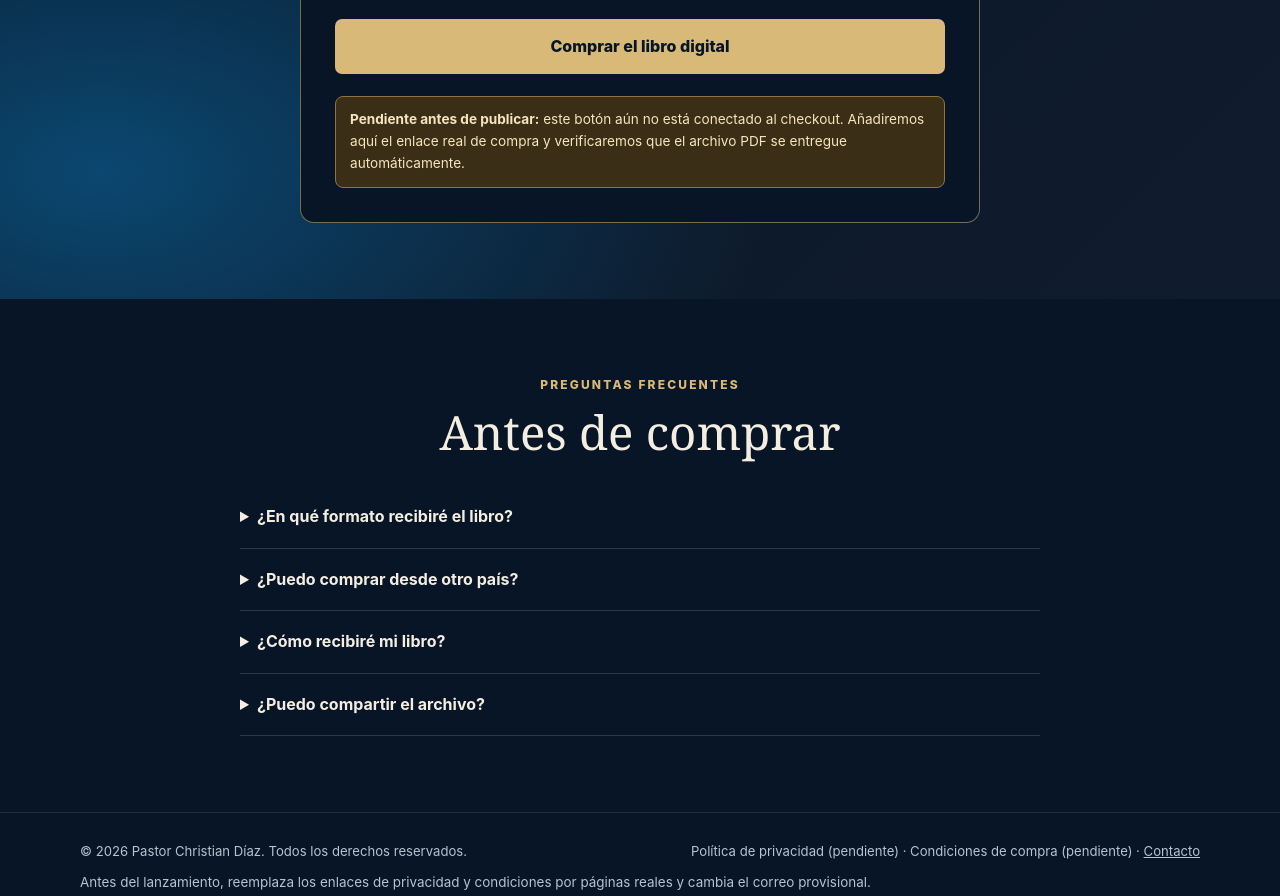
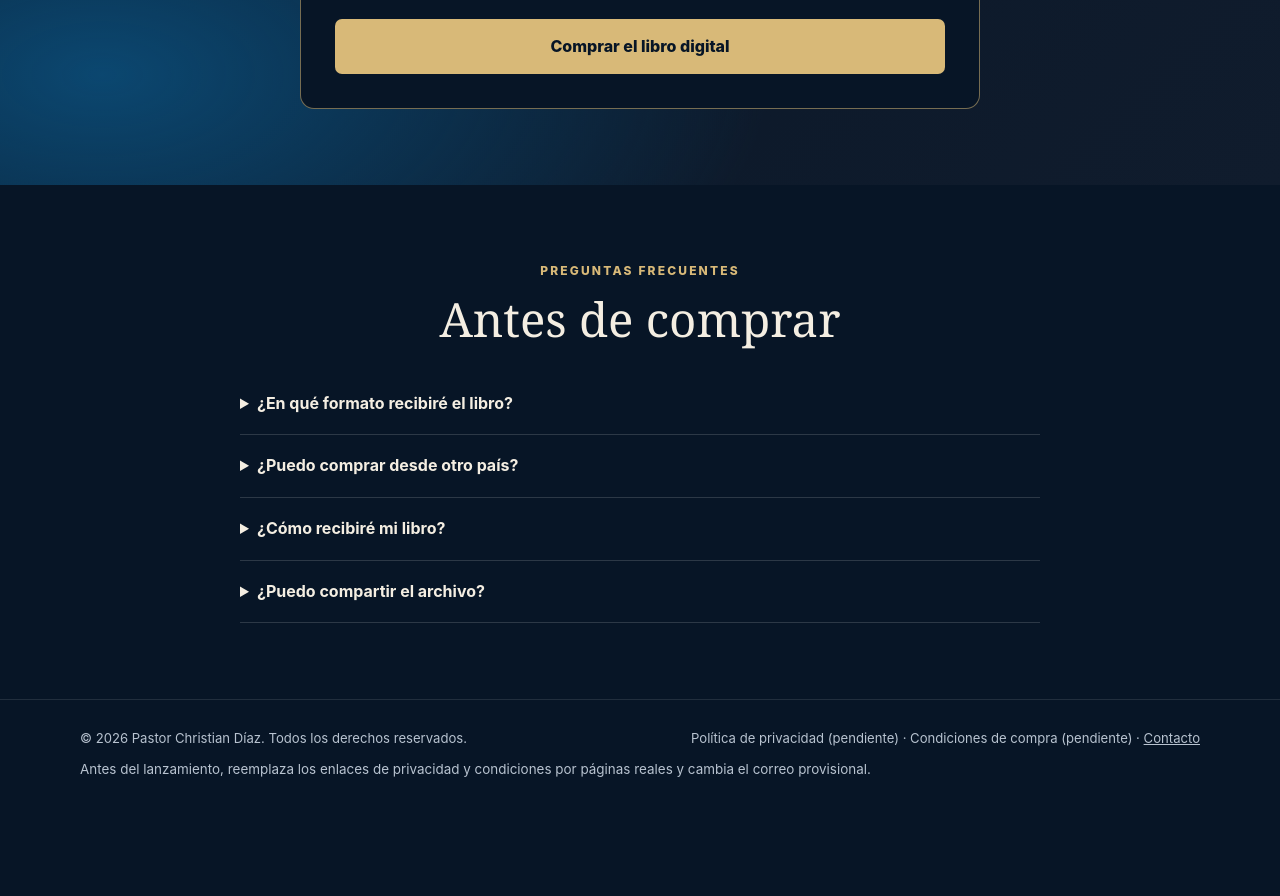
Before and after one commit to christiandiazlibros/christiandiazlibros.github.io, a plain HTML site: page index.html in a window 1280 px wide. Shown: the part 2379-3275 px from the top of the page. After the commit the page ends 3188 px from the top, so only its background shows below. Drawn offline with Linux system fonts and the light colour scheme.

Commit message:
Update index.html

```diff
--- a/index.html
+++ b/index.html
@@ -127,10 +127,8 @@
             <li>Compra desde países admitidos por la plataforma</li>
             <li>Entrega digital después de confirmar el pago</li>
           </ul>
-          <!-- Pega aquí la URL real del checkout antes de publicar. -->
-          <a class="btn btn-primary" style="width:100%" href="https://chriswave6132.gumroad.com/l/bnmtze?wanted=true" id="buy-button" aria-describedby="checkout-note">Comprar el libro digital</a>
-          <div class="notice" id="checkout-note"><strong>Pendiente antes de publicar:</strong> este botón aún no está conectado al checkout. Añadiremos aquí el enlace real de compra y verificaremos que el archivo PDF se entregue automáticamente.</div>
-        </div>
+                    <a class="btn btn-primary" style="width:100%" href="https://chriswave6132.gumroad.com/l/bnmtze?wanted=true" id="buy-button" aria-describedby="checkout-note">Comprar el libro digital</a>
+         </div>
       </div>
     </section>
 
```
